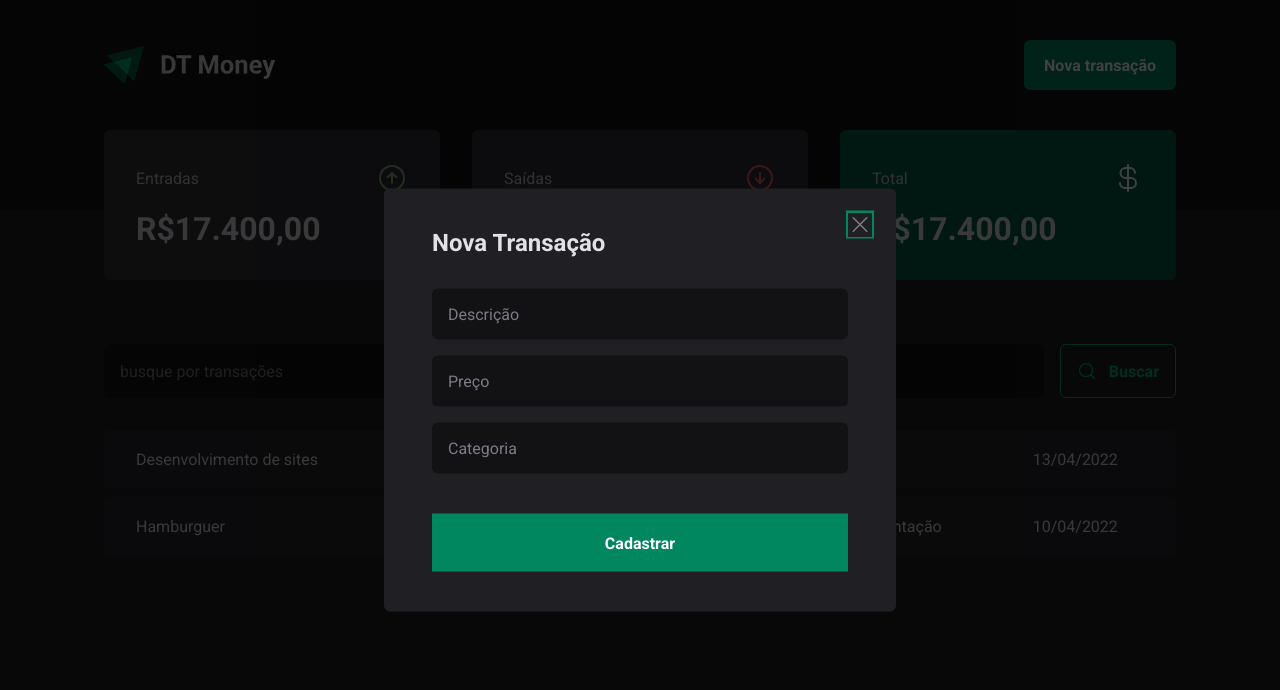
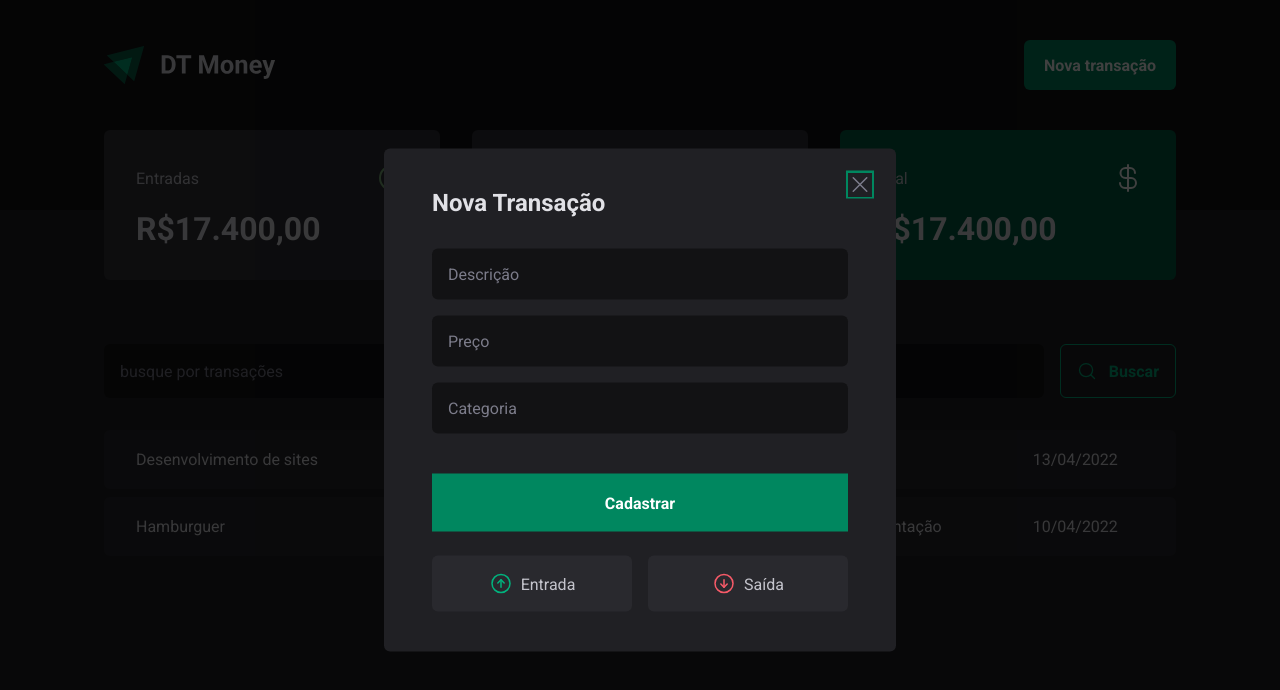
Before and after one commit to ElleLavigne/03-dt-money, a React (Vite) app: page / in a window 1280 px wide. Both pictures are taken after a click on the button "Nova transação". Shown: the top 690 px of the page. Built offline with nearby package versions, Linux system fonts and the light colour scheme.

Commit message:
feat button income outcome modal

```diff
--- a/src/components/NewTransactionmodal/index.tsx
+++ b/src/components/NewTransactionmodal/index.tsx
@@ -1,7 +1,12 @@
-
 import * as Dialog from "@radix-ui/react-dialog"
-import { CloseButton, Content, Overlay } from "./styles"
-import { X } from "phosphor-react"
+import {
+  CloseButton,
+  Content,
+  Overlay,
+  TransactionType,
+  TransactionTypeButton,
+} from "./styles"
+import { ArrowCircleDown, ArrowCircleUp, X } from "phosphor-react"
 export function NewTransactionModal() {
   return (
     <Dialog.Portal>
@@ -9,13 +14,25 @@
       <Content>
         <Dialog.Title>Nova Transação</Dialog.Title>
         <CloseButton>
-          <X size={24}/>
+          <X size={24} />
         </CloseButton>
         <form action="">
           <input type="text" placeholder="Descrição" required />
           <input type="Number" placeholder="Preço" required />
           <input type="text" placeholder="Categoria" required />
           <button type="submit">Cadastrar</button>
+
+          <TransactionType>
+            <TransactionTypeButton variant="income">
+              <ArrowCircleUp size={24}/>
+                Entrada
+            </TransactionTypeButton>
+
+            <TransactionTypeButton variant="outcome">
+              <ArrowCircleDown size={24}/>
+                Saída
+            </TransactionTypeButton>
+          </TransactionType>
         </form>
       </Content>
     </Dialog.Portal>
--- a/src/components/NewTransactionmodal/styles.ts
+++ b/src/components/NewTransactionmodal/styles.ts
@@ -65,3 +65,32 @@
   cursor: pointer;
   color: ${(props) => props.theme["gray-500"]};
 `
+export const TransactionType = styled.div`
+display: grid;
+grid-template-columns: repeat(2, 1fr);
+gap: 1rem;
+margin-top: 0.5rem;
+`
+interface TransactionTypeButtonProps{
+  variant: 'income' | 'outcome';
+}
+
+export const TransactionTypeButton = styled.button<TransactionTypeButtonProps>`
+
+  background-color: ${(props) => props.theme["gray-700"]};
+  padding: 1rem;
+  display: flex;
+  align-items: center;
+  justify-content: center;
+  gap: 0.5rem;
+  border-radius: 6px;
+  cursor: pointer;
+  border: 0;
+  color: ${(props) => props.theme["gray-300"]};
+
+  svg{
+    color: ${props => props.variant === 'income' ? props.theme["green-300"]
+    : props.theme["red-300"]
+    };
+  }
+`
```
